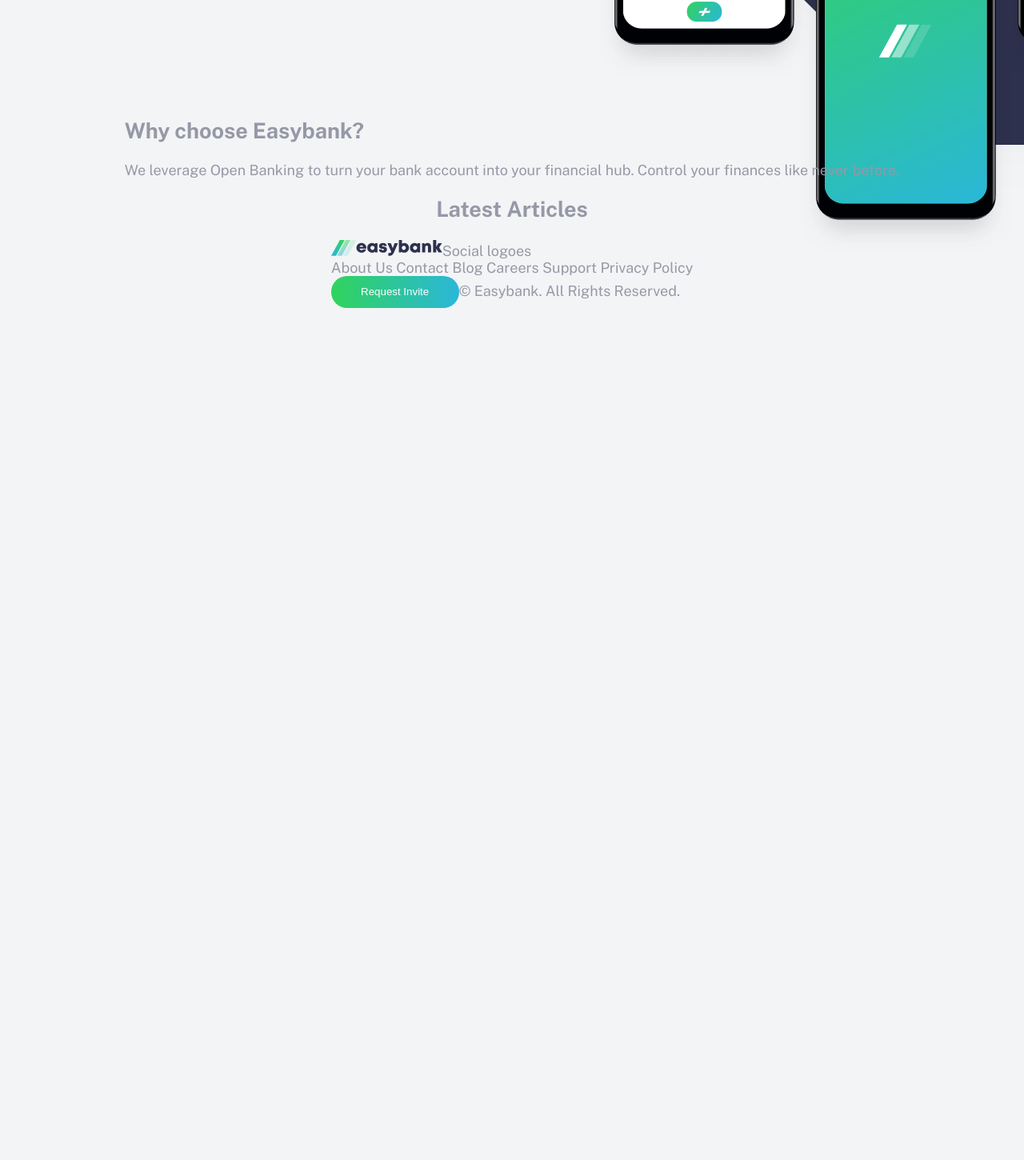
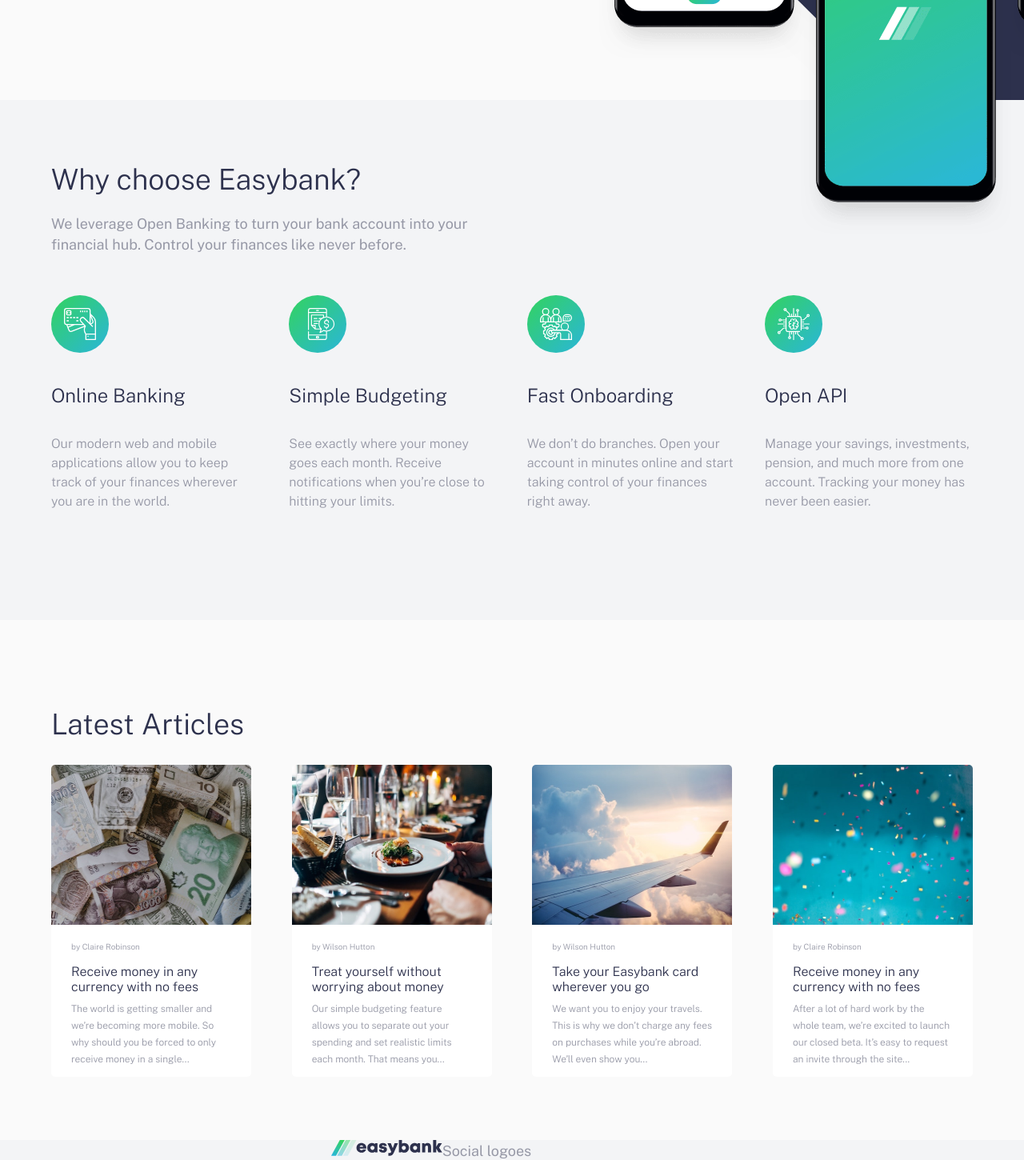
Before and after one commit to Dhadhazi/easybank, a React (Create React App) app: page / in a window 1280 px wide. Shown: the part 600-2050 px from the top of the page at 80% size. Before the commit the page ends 985 px from the top, so only its background shows below. Built offline with nearby package versions, Linux system fonts and the light colour scheme.

Commit message:
third box complete

```diff
--- a/src/App.tsx
+++ b/src/App.tsx
@@ -1,54 +1,94 @@
-import React from 'react';
-import { ArticleCard } from './components/ArticleCard';
-import { FeatureCard } from './components/FeatureCard';
-import { RequestInviteButton } from './components/RequestInviteButton';
-import { TopmenuItem } from './components/TopmenuItem';
-
-const TOPMENU = ["Home", "About", "Contact","Blog","Carriers"]
+import React from "react";
+import { ArticleCard } from "./components/ArticleCard";
+import { FeatureCard } from "./components/FeatureCard";
+import { RequestInviteButton } from "./components/RequestInviteButton";
+import { TopmenuItem } from "./components/TopmenuItem";
+import { TOPMENU, FEATURES, ARTICLES } from "./content";
 
 function App() {
   return (
     <div id="maindiv">
       <header>
         <div id="topmenu">
-
-
-        <div><img src="./logo.svg" alt="Easybank Logo" /></div>
+          <div>
+            <img src="./logo.svg" alt="Easybank Logo" />
+          </div>
           <span>
-          {TOPMENU.map((title, index)=><TopmenuItem title={title} key={`topmenu-${index}`}/> )}
-
+            {TOPMENU.map((title, index) => (
+              <TopmenuItem title={title} key={`topmenu-${index}`} />
+            ))}
           </span>
-        <div><RequestInviteButton /></div></div>
+          <div>
+            <RequestInviteButton />
+          </div>
+        </div>
       </header>
+      <div id="firstboxcontainer">
         <div id="firstbox">
           <div id="getinvite">
             <h1>Next Generation digital banking</h1>
-        <span>Take your financial life online. Your Easybank account will be a one-stop-shop for spending, saving, budgeting, investing, and much more.
-        </span><RequestInviteButton /></div>
-        <img id="mockups-bg" src="./bg-intro-desktop.svg" alt="Background for mockups" />
-       <img id="mockups" src="./images/image-mockups.png" alt="Images of our platform" />
+            <span>
+              Take your financial life online. Your Easybank account will be a
+              one-stop-shop for spending, saving, budgeting, investing, and much
+              more.
+            </span>
+            <RequestInviteButton />
           </div>
-      <div>
+          <img
+            id="mockups-bg"
+            src="./bg-intro-desktop.svg"
+            alt="Background for mockups"
+          />
+          <img
+            id="mockups"
+            src="./images/image-mockups.png"
+            alt="Images of our platform"
+          />
+        </div>
+      </div>
+      <div id="secondboxcontainer">
+        <div id="secondbox">
+          <div id="description">
             <h2>Why choose Easybank?</h2>
-        We leverage Open Banking to turn your bank account into your financial hub. Control your finances like never before.
-        <FeatureCard />
+            We leverage Open Banking to turn your bank account into your
+            financial hub. Control your finances like never before.
           </div>
-      <div>
+          <div id="features">
+            {FEATURES.map((feature, index) => (
+              <FeatureCard
+                icon={feature.icon}
+                title={feature.title}
+                description={feature.description}
+                key={`feature-${index}`}
+              />
+            ))}
+          </div>
+        </div>
+      </div>
+      <div id="thirdboxcontainer">
+        <div id="thirdbox">
           <h2>Latest Articles</h2>
-        <ArticleCard />
+          <div id="articles">
+            {ARTICLES.map((article, index) => (
+              <ArticleCard
+                image={article.image}
+                author={article.author}
+                title={article.title}
+                description={article.description}
+                key={`article-${index}`}
+              />
+            ))}
+          </div>
+        </div>
       </div>
       <footer>
         <div>
           <img src="./logo.svg" alt="Easybank Logo" />
           Social logoes
         </div>
+        <div>About Us Contact Blog Careers Support Privacy Policy</div>
         <div>
-          About Us Contact Blog
-          Careers Support Privacy Policy
-        </div>
-        <div>
-          <RequestInviteButton />
-          © Easybank. All Rights Reserved.
+          <RequestInviteButton />© Easybank. All Rights Reserved.
         </div>
       </footer>
     </div>
--- a/src/components/ArticleCard.tsx
+++ b/src/components/ArticleCard.tsx
@@ -1,9 +1,54 @@
-import React from 'react'
+import React from "react";
+import styled from "styled-components";
 
-export const ArticleCard = () => {
+const Card = styled.div`
+  height: 390px;
+  width: 250px;
+  background-color: white;
+  border-radius: 5px;
+`;
+
+const Image = styled.img`
+  width: 100%;
+  height: 200px;
+  border-radius: 5px 5px 0px 0px;
+`;
+
+const DetailBox = styled.div`
+  margin: 0px 25px;
+`;
+
+const Author = styled.h5`
+  font-size: 10px;
+  font-weight: 300;
+`;
+
+const Title = styled.h3`
+  font-weight: 300;
+  font-size: 16px;
+  margin: 5px 0px;
+  color: hsl(233, 26%, 24%);
+`;
+const Description = styled.span`
+  font-size: 12px;
+  font-weight: 300;
+`;
+
+type Props = {
+  image: string;
+  author: string;
+  title: string;
+  description: string;
+};
+export const ArticleCard = ({ image, author, title, description }: Props) => {
   return (
-    <div>
-
-    </div>
-  )
-}
+    <Card>
+      <Image src={image} alt={`${title} icon`} />
+      <DetailBox>
+        <Author>by {author}</Author>
+        <Title>{title}</Title>
+        <Description>{description}...</Description>
+      </DetailBox>
+    </Card>
+  );
+};
--- a/src/components/FeatureCard.tsx
+++ b/src/components/FeatureCard.tsx
@@ -1,9 +1,35 @@
-import React from 'react'
+import React from "react";
+import styled from "styled-components";
 
-export const FeatureCard = () => {
+const Card = styled.div`
+  height: 300px;
+  width: 260px;
+  margin: 50px 0px;
+`;
+
+const Title = styled.h3`
+  margin: 35px 0px;
+  font-weight: 300;
+  font-size: 24px;
+  color: hsl(233, 26%, 24%);
+`;
+const Description = styled.span`
+  font-size: 16px;
+  line-height: 24px;
+  font-weight: 300;
+`;
+
+type Props = {
+  icon: string;
+  title: string;
+  description: string;
+};
+export const FeatureCard = ({ icon, title, description }: Props) => {
   return (
-    <div>
-
-    </div>
-  )
-}
+    <Card>
+      <img src={icon} alt={`${title} icon`} />
+      <Title>{title}</Title>
+      <Description>{description}</Description>
+    </Card>
+  );
+};
--- /dev/null
+++ b/src/content.tsx
@@ -0,0 +1,58 @@
+export const TOPMENU = ["Home", "About", "Contact", "Blog", "Carriers"];
+export const FEATURES = [
+  {
+    icon: "./icons/icon-online.svg",
+    title: "Online Banking",
+    description:
+      "Our modern web and mobile applications allow you to keep track of your finances wherever you are in the world.",
+  },
+  {
+    icon: "./icons/icon-budgeting.svg",
+    title: "Simple Budgeting",
+    description:
+      "See exactly where your money goes each month. Receive notifications when you’re close to hitting your limits.",
+  },
+  {
+    icon: "./icons/icon-onboarding.svg",
+    title: "Fast Onboarding",
+    description:
+      "We don’t do branches. Open your account in minutes online and start taking control of your finances right away.",
+  },
+  {
+    icon: "./icons/icon-api.svg",
+    title: "Open API",
+    description:
+      "Manage your savings, investments, pension, and much more from one account. Tracking your money has never been easier.",
+  },
+];
+
+export const ARTICLES = [
+  {
+    image: "./images/image-currency.jpg",
+    author: "Claire Robinson",
+    title: "Receive money in any currency with no fees",
+    description:
+      "The world is getting smaller and we’re becoming more mobile. So why should you be forced to only receive money in a single",
+  },
+  {
+    image: "./images/image-restaurant.jpg",
+    author: "Wilson Hutton",
+    title: "Treat yourself without worrying about money",
+    description:
+      "Our simple budgeting feature allows you to separate out your spending and set realistic limits each month. That means you",
+  },
+  {
+    image: "./images/image-plane.jpg",
+    author: "Wilson Hutton",
+    title: "Take your Easybank card wherever you go",
+    description:
+      "We want you to enjoy your travels. This is why we don’t charge any fees on purchases while you’re abroad. We’ll even show you",
+  },
+  {
+    image: "./images/image-confetti.jpg",
+    author: "Claire Robinson",
+    title: "Receive money in any currency with no fees",
+    description:
+      "After a lot of hard work by the whole team, we’re excited to launch our closed beta. It’s easy to request an invite through the site",
+  },
+];
--- /dev/null
+++ b/src/styles/_mixins.scss
@@ -0,0 +1,15 @@
+@mixin boxcontainer($color) {
+  width: 100%;
+  background-color: $color;
+  display: flex;
+  justify-content: center;
+  align-items: center;
+  height: 650px;
+}
+
+@mixin contentbox($color) {
+  position: relative;
+  width: 100%;
+  max-width: 1152px;
+  color: $color;
+}
--- a/src/styles/index.scss
+++ b/src/styles/index.scss
@@ -1,12 +1,19 @@
-@import '_variables';
+@import "_variables";
+@import "_mixins";
 
 body {
   margin: 0;
   padding: 0;
   background-color: $lightgrayishblue;
-  font-family: 'Public Sans', sans-serif;
+  font-family: "Public Sans", sans-serif;
   font-size: 18px;
   color: $grayishblue;
+}
+
+h2 {
+  font-size: 36px;
+  font-weight: 300;
+  color: $darkblue;
 }
 
 header {
@@ -15,16 +22,17 @@
   display: flex;
   justify-content: center;
   align-items: center;
+  z-index: 5;
 }
 
-#maindiv{
+#maindiv {
   display: flex;
   justify-content: center;
   align-items: center;
   flex-direction: column;
 }
 
-#topmenu{
+#topmenu {
   width: 100%;
   max-width: 1152px;
   height: 75px;
@@ -33,13 +41,12 @@
   justify-content: space-between;
   align-items: center;
 }
+#firstboxcontainer {
+  @include boxcontainer($verylightgray);
+  #firstbox {
+    @include contentbox($grayishblue);
 
-#firstbox{
-  position: relative;
-  width: 100%;
-  max-width: 1152px;
-  height: 650px;
-  #getinvite{
+    #getinvite {
       height: 100%;
       width: 40%;
       display: flex;
@@ -47,26 +54,53 @@
       justify-content: center;
       align-items: flex-start;
       font-weight: 300;
-    h1{
+      h1 {
         font-size: 52px;
         font-weight: 300;
         color: $darkblue;
       }
-    span{
+      span {
         line-height: 26px;
         margin-bottom: 25px;
       }
     }
-  #mockups{
+    #mockups {
       position: absolute;
-    z-index: -1;
-    top: -100px;
+      z-index: 4;
+      top: -280px;
       right: -300px;
     }
-  #mockups-bg{
+    #mockups-bg {
       position: absolute;
-    z-index: -2;
-    top: -250px;
+      z-index: 2;
+      top: -400px;
       right: -620px;
     }
   }
+}
+#secondboxcontainer {
+  @include boxcontainer($lightgrayishblue);
+  z-index: 3;
+  #secondbox {
+    @include contentbox($grayishblue);
+    #description {
+      width: 50%;
+      line-height: 26px;
+    }
+    #features {
+      display: flex;
+      justify-content: space-between;
+    }
+  }
+}
+
+#thirdboxcontainer {
+  @include boxcontainer($verylightgray);
+  #thirdbox {
+    @include contentbox($grayishblue);
+    #articles {
+      display: flex;
+      justify-content: space-between;
+    }
+  }
+}
```
Also changed, not shown: src/components/RequestInviteButton.tsx (+11 -10 lines), src/styles/_variables.scss (renamed from _variables.scss). Lines whose indentation alone changed are shown as unchanged.
